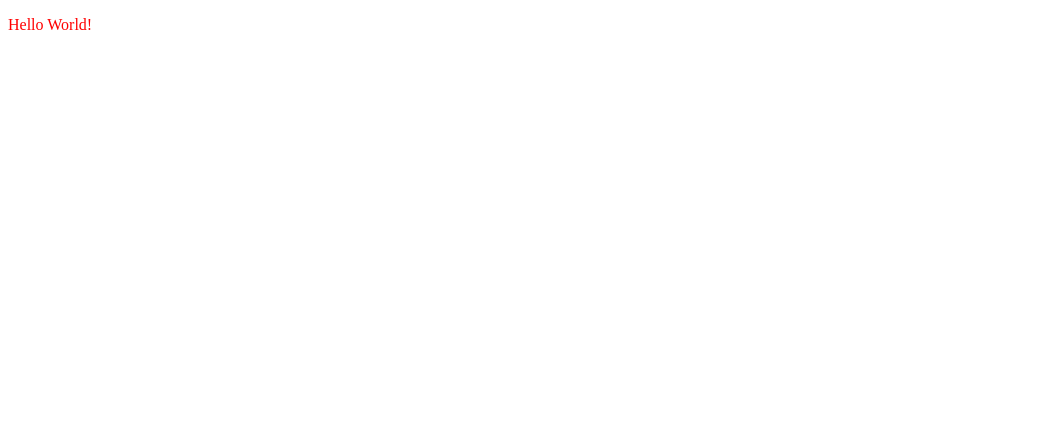
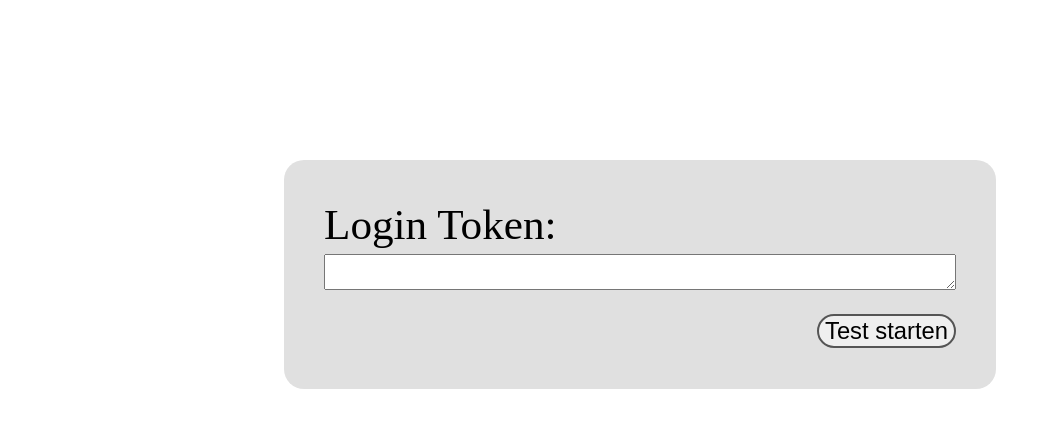
Before and after one commit to Niwo1403/test-system, a plain HTML site: page static/index.html in a window 1280 px wide. Shown: the whole page, without its empty margins (0-1050 px from the left). Drawn offline with Linux system fonts and the light colour scheme.

Commit message:
Added dummy version of token login.

```diff
--- a/static/index.html
+++ b/static/index.html
@@ -1,11 +1,27 @@
 <!DOCTYPE html>
 <html lang="de">
 	<head>
+        <meta charset="UTF-8">
 		<title>Persönlichkeitstest System</title>
 		<link rel="stylesheet" href="./style.css" />
+        <script src="./script.js"></script>
 	</head>
 
 	<body>
-		<p>Hello World!</p>
+		<form action="/test.html">
+			<label for="token_input">Login Token:</label><br>
+			<textarea id="token_input" name="token"></textarea><br>
+
+			<div class="child-align-right">
+				<input type="submit" value="Test starten" />
+			</div>
+		</form>
+
+		<script>
+			const token = getTokenFromUrl();
+			if (token !== null) {
+				document.getElementById("token_input").value = token;
+			}
+		</script>
 	</body>
 </html>
--- /dev/null
+++ b/static/script.js
@@ -0,0 +1,14 @@
+
+function getTokenFromUrl() {
+    const url = new URL(window.location.href);
+    return url.searchParams.get("token");
+}
+
+function loadTestForPassedToken() {
+    const token = getTokenFromUrl();
+    if (token === null) {
+        alert("Token missing.");
+    } else {
+        document.getElementById("token_res").innerHTML = "Token: " + token;
+    }
+}
--- a/static/style.css
+++ b/static/style.css
@@ -1,3 +1,32 @@
-body > p {
-	color: #ff0000;
+form {
+	text-align: left;
+	margin: 20vh auto;
+	padding: 5vh 5vh;
+	width: 50%;
+	font-size: calc(120px - 6vw);
+	border-radius: 20px;
+	background-color: #e0e0e0;
 }
+
+input[type="submit"] {
+	cursor: pointer;
+	border: 2px solid #555555;
+	border-radius: 100px;
+}
+
+input[type="submit"]:hover {
+	background-color: lightgray;
+}
+
+form > div > input[type="submit"] {
+	font-size: calc(75px - 4vw);
+}
+
+form > textarea {
+ 	width: calc(100% - 6px);  /* subtract horizontal border, padding & margin (here 6px: 2 padding & 1 border per site) */
+	margin-top: 5px;
+}
+
+.child-align-right {
+	text-align: right;
+}
```
Also changed, not shown: static/test.html (added, +11 -0 lines).
